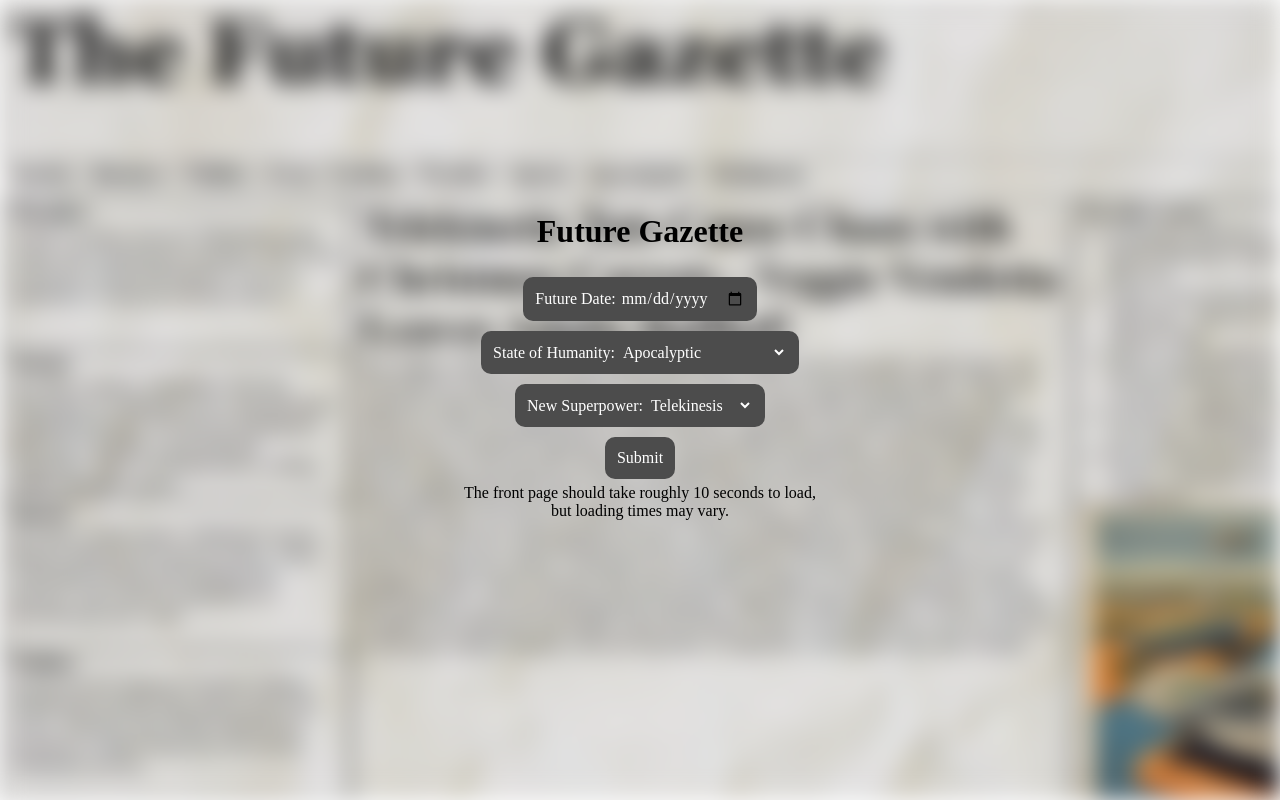
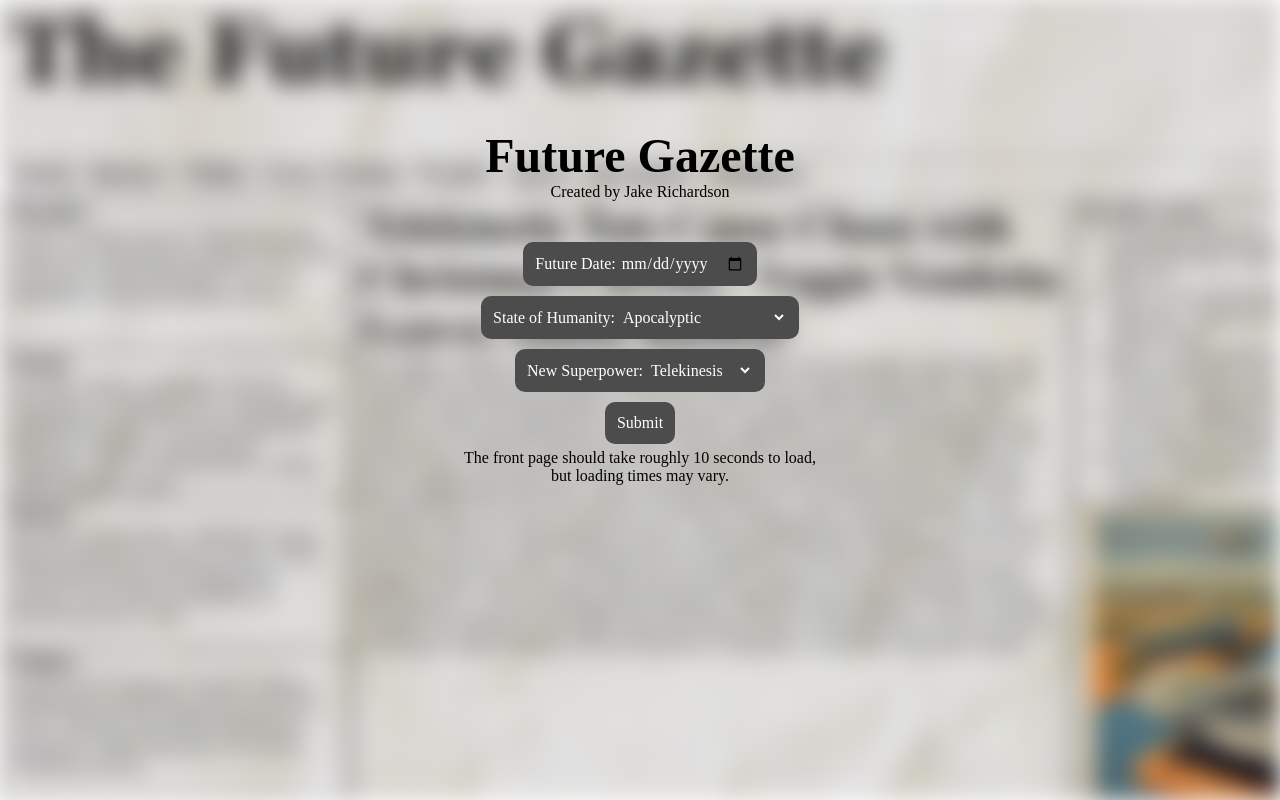
Before and after one commit to jtrichWM/futureGazette, a Flask app: page / in a window 1280 px wide. Run offline with Flask 3, Linux system fonts and the light colour scheme.

Commit message:
Add "Created by Jake Richardson" and make input title bigger

```diff
--- a/templates/input.html
+++ b/templates/input.html
@@ -32,7 +32,7 @@
 
         .form-container {
             width: 50%;
-            padding: 15%;
+            padding: 10%;
             margin: auto;
             text-align: center;
             align-items: center;
@@ -62,11 +62,19 @@
             margin: 0;
         }
 
+        h1 {
+            font-size: 3em;
+            margin: 0;
+        }
+
     </style>
 </head>
 <body>
     <div class="form-container">
         <h1>Future Gazette</h1>
+        <p>Created by Jake Richardson</p>
+        <br>
+        <br>
         <form id="inputForm" action="/frontpage" method="post">
 
             <div class="form-inner-container">
```
